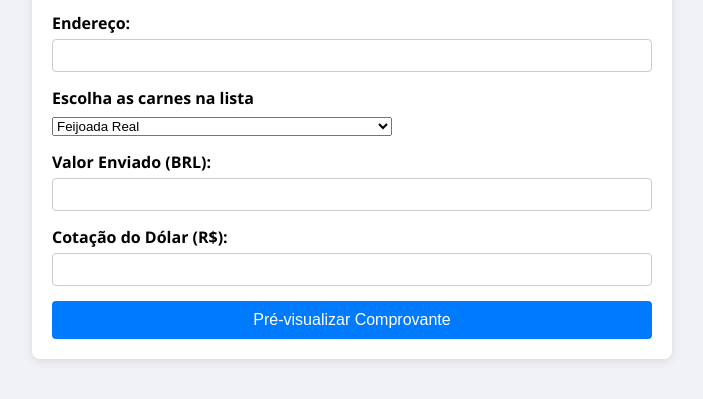
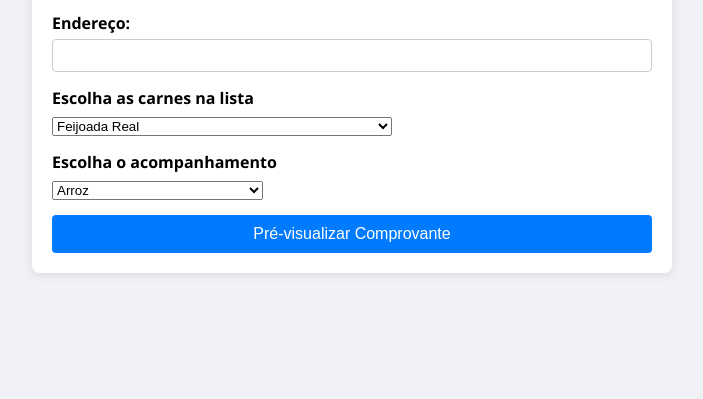
Before and after one commit to ithanamaral/emitenota-restaurante-oliveira, an Electron app: page index.html in a window 900 px wide. Shown: the part 189-588 px from the top of the page, without its empty margins (98-801 px from the left). Drawn offline with Linux system fonts and the light colour scheme.

Commit message:
Adiciona campos de acompanhamento ao código e remove cotações de dólar

```diff
--- a/index.html
+++ b/index.html
@@ -50,14 +50,42 @@
                 </select>
             </div>
             <div class="form-group">
-                <label>Valor Enviado (BRL):</label>
-                <input type="number" id="amount" step="0.01" required>
+                <label for="acompanhamentos">Escolha o acompanhamento</label>
+                <select id="acompanhamentos" name="acompanhamentos">
+                <option value="Arroz">Arroz</option>
+                <option value="Feijão">Feijão</option>
+                <option value="Tropeiro">Tropeiro</option>
+                <option value="Tutu de feijão">Tutu de feijão</option>
+                <option value="Feijoada francesa">Feijoada francesa</option>
+                <option value="Macarrão alho e óleo">Macarrão alho e óleo</option>
+                <option value="Quiabo">Quiabo</option>
+                <option value="Angu temperado">Angu temperado</option>
+                <option value="Cenoura com vagem">Cenoura com vagem</option>
+                <option value="Mix de legumes salteados">Mix de legumes salteados</option>
+                <option value="Chuchu ao alho">Chuchu ao alho</option>
+                <option value="Abobrinha italiana">Abobrinha italiana</option>
+                <option value="Brócolis ao alho">Brócolis ao alho</option>
+                <option value="Batata frita">Batata frita</option>
+                <option value="Batata palha">Batata palha</option>
+                <option value="Batata inglesa assada">Batata inglesa assada</option>
+                <option value="Batata salteada">Batata salteada</option>
+                <option value="Batata doce assada">Batata doce assada</option>
+                <option value="Couve">Couve</option>
+                <option value="Mandioca frita">Mandioca frita</option>
+                <option value="Mandioca salteada na manteiga">Mandioca salteada na manteiga</option>
+                <option value="Jiló refogado">Jiló refogado</option>
+                <option value="Abóbora moranga">Abóbora moranga</option>
+                <option value="Purê de abóbora moranga">Purê de abóbora moranga</option>
+                <option value="Purê de batata">Purê de batata</option>
+                <option value="Farofa de cenoura">Farofa de cenoura</option>
+                <option value="Farofa dourada">Farofa dourada</option>
+                <option value="Beterraba">Beterraba</option>
+                <option value="Salpicão">Salpicão</option>
+                <option value="Maionese de batata">Maionese de batata</option>
+                <option value="Fruta do dia">Fruta do dia</option>
+                <option value="Saladas do dia">Saladas do dia</option>
+                </select>
             </div>
-            <div class="form-group">
-                <label>Cotação do Dólar (R$):</label>
-                <input type="number" id="exchangeRate" step="0.0001" required>
-            </div>
-
             <button type="submit">Pré-visualizar Comprovante</button>
         </form>
     </div>
```
